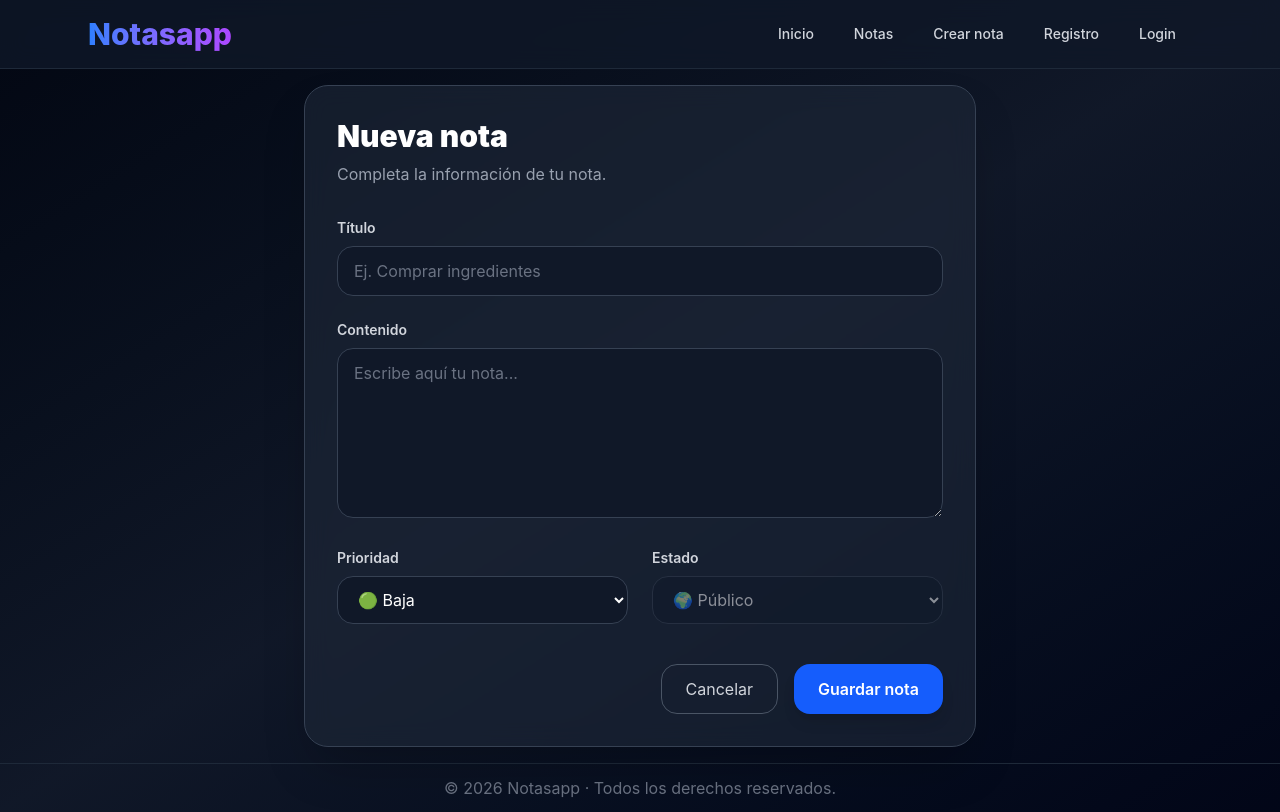
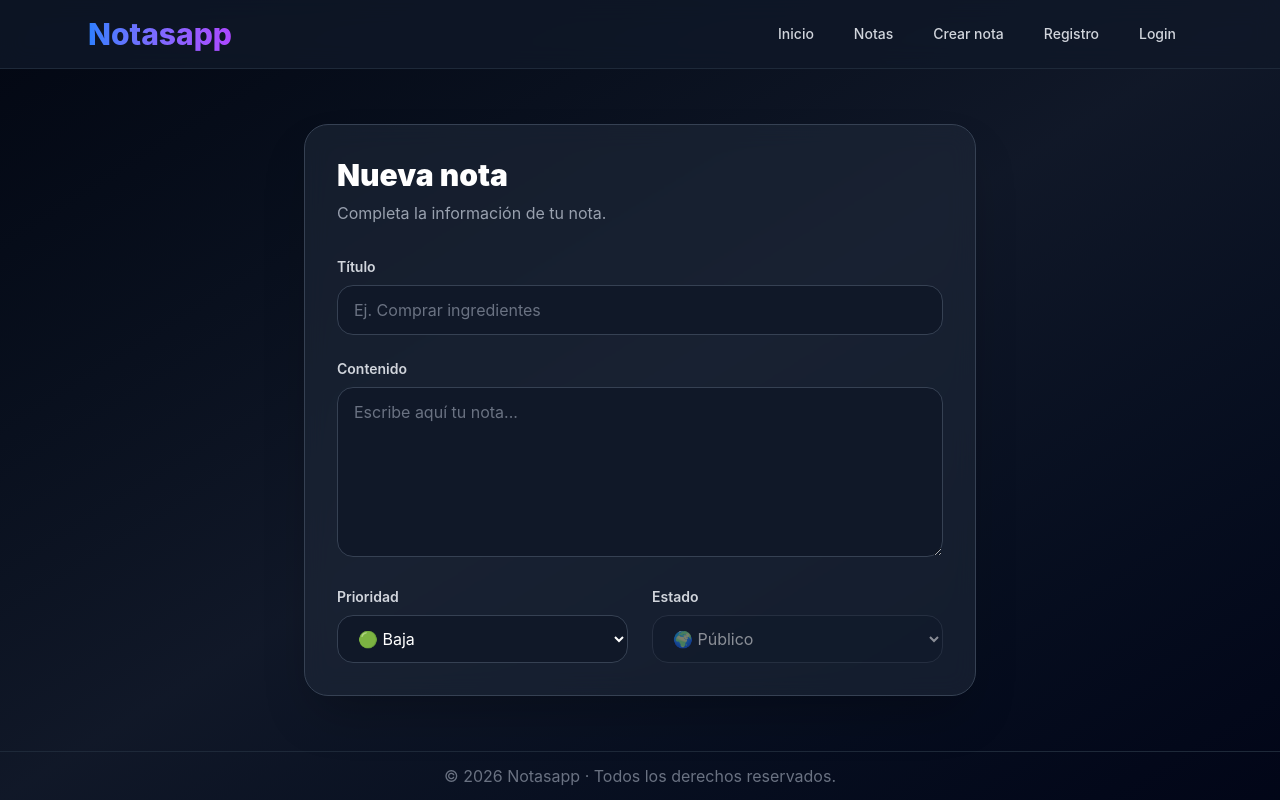
Before and after one commit to vany-codes/notasapp, a React app in the folder frontend/: page /crear-nota in a window 1280 px wide. Built offline with nearby package versions, Linux system fonts and the light colour scheme; the HTML template or start-up script is replaced by a standard one.

Commit message:
Creando modificando componente notasform, de momento no funcional del todo

```diff
--- a/frontend/src/componentes/ModalEdit.jsx
+++ b/frontend/src/componentes/ModalEdit.jsx
@@ -1,9 +1,9 @@
 import NotaFormulario from "./share/NotaForm";
 
-function ModalEdit({ nota }) {
+function ModalEdit({ nota, onClose, onSave }) {
     return (
         <div className="fixed inset-0 z-50 flex items-center justify-center bg-black/50">
-            <NotaFormulario nota={nota} />
+            <NotaFormulario nota={nota} onClose={onClose} onSave={onSave} />
         </div>
      );
 }
--- a/frontend/src/componentes/share/NotaForm.jsx
+++ b/frontend/src/componentes/share/NotaForm.jsx
@@ -1,13 +1,13 @@
 import { useContext, useState } from "react";
-import { useNavigate } from "react-router";
+// import { useNavigate } from "react-router";
 import { AuthContext } from "../../context/AuthContext";
-import { guardarNotasPublicas } from "../../utils/notas.storage";
-import { postNota } from "../../services/notas.service";
+// import { guardarNotasPublicas } from "../../utils/notas.storage";
+// import { postNota } from "../../services/notas.service";
 
-function NotaFormulario({ nota, onClose, onSave }) {
-    const navegar = useNavigate();
-    const [error, setError] = useState("");
-    const { estaAutenticado, token, logout } = useContext(AuthContext);
+function NotaFormulario({ nota }) {
+    //  const navegar = useNavigate();
+    //  const [error, setError] = useState("");
+    const { estaAutenticado } = useContext(AuthContext);
 
 
     // Inicializamos el estado directamente con los datos de la nota (si existen)
@@ -18,7 +18,7 @@ function NotaFormulario({ nota, onClose, onSave }) {
     // Si no está autenticado, el estado por defecto SIEMPRE debe ser Publico
     const [estado, setEstado] = useState(nota?.estado || "Publico");
 
-    const handleSubmit = async (e) => {
+    /*const handleSubmit = async (e) => {
         e.preventDefault();
 
         const nuevaNota = {
@@ -49,20 +49,17 @@ function NotaFormulario({ nota, onClose, onSave }) {
                 console.error("Error al guardar la nota. Por favor, inténtalo de nuevo.");
             }
         }
-    }; // Cierra handleSubmit correctamente
-    const handleCancelar = () => {
-        navegar("/notas"); // Es más amigable devolver al usuario a la lista
-    };
+    };*/
 
     return (
         <div className="w-full max-w-2xl mx-auto bg-gray-800/60 backdrop-blur-md border border-gray-700 rounded-3xl shadow-2xl p-8">
             {/* Error */}
 
-                {error && (
+            {/*    {error && (
                     <div className="mb-6 rounded-2xl border border-red-500/30 bg-red-500/10 px-4 py-3 text-sm text-red-400">
                         ⚠ {error}
                     </div>
-                )}
+                )}*/}
             <h2 className="text-3xl font-black text-white mb-2">
                 {nota ? "Editar nota" : "Nueva nota"}
             </h2>
@@ -71,7 +68,7 @@ function NotaFormulario({ nota, onClose, onSave }) {
                 {nota ? "Modifica la información de tu nota." : "Completa la información de tu nota."}
             </p>
 
-            <form className="space-y-6" onSubmit={handleSubmit}>
+            <form className="space-y-6" /*onSubmit={handleSubmit}*/>
                 {/* Título */}
                 <div>
                     <label htmlFor="titulo" className="block text-sm font-semibold text-gray-300 mb-2">
@@ -140,24 +137,6 @@ function NotaFormulario({ nota, onClose, onSave }) {
                         </select>
                     </div>
                 </div>
-
-                {/* Botones */}
-                <div className="flex flex-col sm:flex-row justify-end gap-4 pt-4">
-                    <button
-                        type="button"
-                        onClick={handleCancelar}
-                        className="px-6 py-3 rounded-2xl border border-gray-600 text-gray-300 hover:bg-gray-700 transition cursor-pointer"
-                    >
-                        Cancelar
-                    </button>
-
-                    <button
-                        type="submit"
-                        className="px-6 py-3 rounded-2xl bg-blue-600 hover:bg-blue-500 text-white font-semibold shadow-lg transition hover:scale-105 cursor-pointer"
-                    >
-                        {nota ? "Guardar cambios" : "Guardar nota"}
-                    </button>
-                </div>
             </form>
         </div>
     );
--- /dev/null
+++ b/frontend/src/pages/Nota.jsx
@@ -0,0 +1,27 @@
+function Nota({onClose, onSave}) {
+    return (
+        <>
+            <form>
+                {/* Botones */}
+                <div className="flex flex-col sm:flex-row justify-end gap-4 pt-4">
+                    <button
+                        type="button"
+                        onClick={onClose}
+                        className="px-6 py-3 rounded-2xl border border-gray-600 text-gray-300 hover:bg-gray-700 transition cursor-pointer"
+                    >
+                        Cancelar
+                    </button>
+
+                    <button
+                        type="submit"
+                        className="px-6 py-3 rounded-2xl bg-blue-600 hover:bg-blue-500 text-white font-semibold shadow-lg transition hover:scale-105 cursor-pointer"
+                    >
+                        {onSave ? "Guardar cambios" : "Guardar nota"}
+                    </button>
+                </div>
+            </form>
+        </>
+     );
+}
+
+export default Nota;
```
